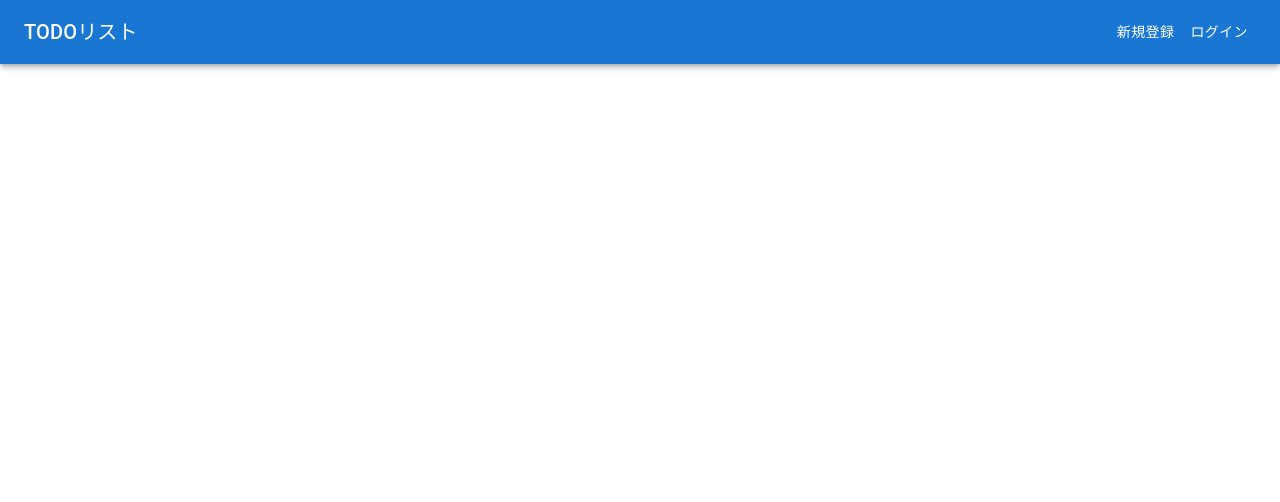
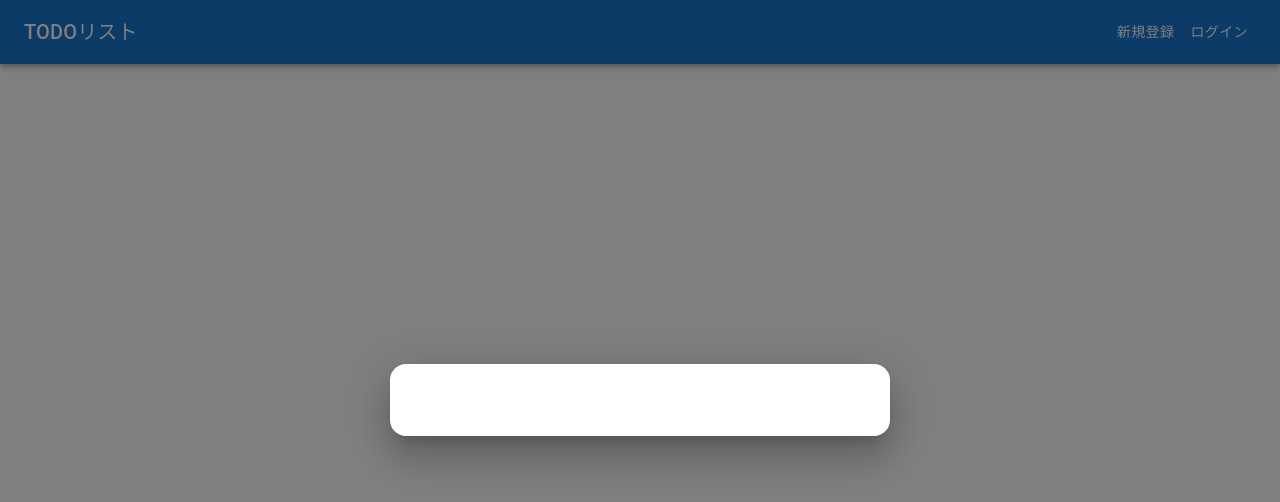
Before and after one commit to HirokiNakazawa/todo-app-client, a React (Create React App) app: page / in a window 1280 px wide. Both pictures are taken after a click on the button "新規登録". Shown: the top 502 px of the page. Built offline with nearby package versions, Linux system fonts and the light colour scheme.

Commit message:
モーダル表示ロジック実装

```diff
--- a/src/App.tsx
+++ b/src/App.tsx
@@ -1,12 +1,14 @@
 import { FC } from "react";
 
 import { RecoilRoot } from "recoil";
+import ModalContainer from "./features/Modal/containers/ModalContainer";
 import HeaderContainer from "./features/Header/containers/HeaderContainer";
 
 const App: FC = () => {
   return (
     <>
       <RecoilRoot>
+        <ModalContainer />
         <HeaderContainer />
       </RecoilRoot>
     </>
--- /dev/null
+++ b/src/features/Modal/components/CustomModal.tsx
@@ -0,0 +1,53 @@
+import { Box, Modal } from "@mui/material";
+import { FC } from "react";
+
+/**
+ * カスタムモーダルコンポーネントの型定義
+ *
+ * @property {boolean} isOpen - モーダル開閉フラグ
+ * @property {boolean} isRegister - ユーザー登録フラグ
+ * @property {boolean} isLogin - ログインフラグ
+ */
+type CustomModalProps = {
+  isOpen: boolean;
+  isRegister: boolean;
+  isLogin: boolean;
+};
+
+/**
+ * カスタムモーダルコンポーネントです。
+ *
+ * @param {CustomModalProps} props
+ */
+const CustomModal: FC<CustomModalProps> = (props: CustomModalProps) => {
+  const { isOpen, isRegister, isLogin } = props;
+
+  return (
+    <Modal open={isOpen}>
+      <Box
+        sx={{
+          position: "absolute",
+          top: "50%",
+          left: "50%",
+          transform: "translate(-50%, -50%)",
+          bgcolor: "background.paper",
+          borderRadius: 4,
+          boxShadow: 24,
+          width: 500,
+        }}
+      >
+        <Box
+          sx={{
+            display: "flex",
+            flexDirection: "column",
+            mt: 5,
+            p: 2,
+            gap: 2,
+          }}
+        ></Box>
+      </Box>
+    </Modal>
+  );
+};
+
+export default CustomModal;
--- /dev/null
+++ b/src/features/Modal/containers/ModalContainer.tsx
@@ -0,0 +1,20 @@
+import { FC } from "react";
+
+import { useRecoilValue } from "recoil";
+
+import { ModalState } from "../../../types";
+import { isLoginState, isRegisterState, modalState } from "../../../recoil";
+import CustomModal from "../components/CustomModal";
+
+/**
+ * モーダルコンテナコンポーネントです。
+ */
+const ModalContainer: FC = () => {
+  const modal = useRecoilValue<ModalState>(modalState);
+  const isRegister = useRecoilValue<boolean>(isRegisterState);
+  const isLogin = useRecoilValue<boolean>(isLoginState);
+
+  return <CustomModal isOpen={modal.isOpen} isRegister={isRegister} isLogin={isLogin} />;
+};
+
+export default ModalContainer;
```
